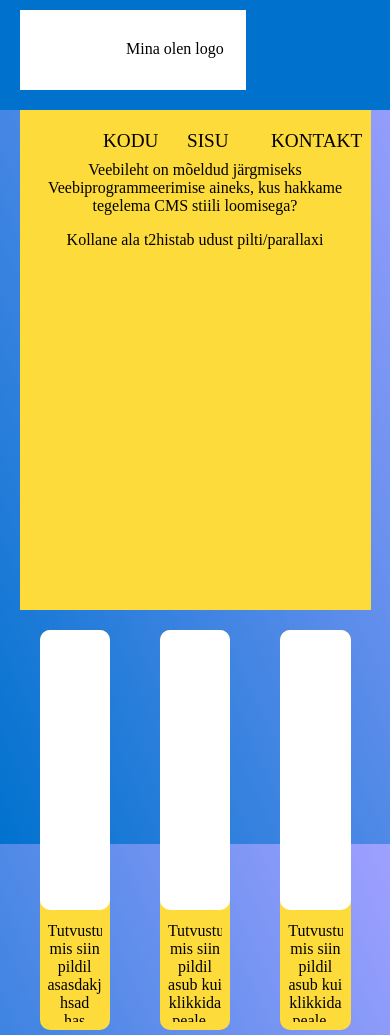
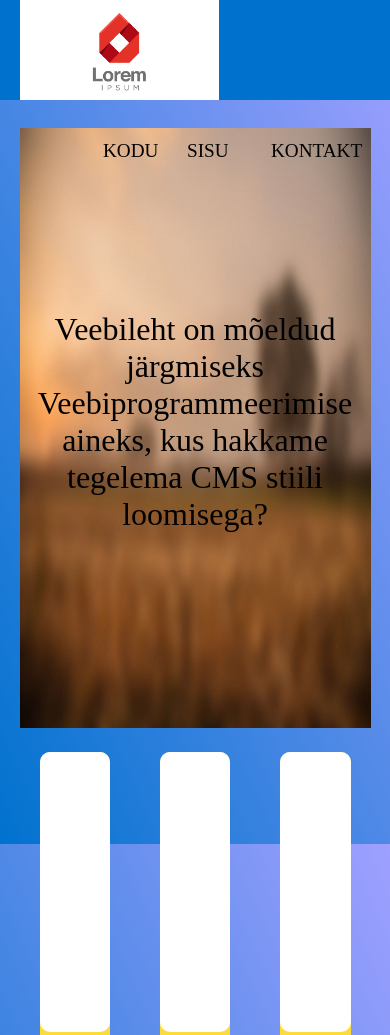
Before and after one commit to Kairokas/homework-website-simple, a plain HTML site: page index.html in a window 390 px wide. Shown: the top 1035 px of the page. Drawn offline with Linux system fonts and the light colour scheme.

Commit message:
Responsiveness and pictures

```diff
--- a/index.html
+++ b/index.html
@@ -8,10 +8,7 @@
     </head>
 <body>
     <header>
-        <img id="logo" src="images/blank_white.png" alt="Logo">
-        <div style="position: absolute; margin: 30px; padding-left: 96px;">
-            Mina olen logo
-        </div>
+        <img class="site-logo" src="images/sample-logo.png" alt="Veebilehe logo">
         <nav>
             <a href="#">Kodu</a>
             <a href="#blogi-parent">Sisu</a>
@@ -22,8 +19,8 @@
     <div class="page-container" id="page-container">
         <section class="tutvustus">
             <div class="tutvustus-sisu">
-                <p>Veebileht on mõeldud järgmiseks Veebiprogrammeerimise aineks, kus hakkame tegelema CMS stiili loomisega?</p>
-                Kollane ala t2histab udust pilti/parallaxi
+                <img class="tutvustus-background" src="images/introduction_background.jfif" alt="Background image">
+                <div class="tutvustus-sisu-text">Veebileht on mõeldud järgmiseks Veebiprogrammeerimise aineks, kus hakkame tegelema CMS stiili loomisega?</div>
             </div>
         </section>
         <section class="blogi-parent" id="blogi-parent">
--- /dev/null
+++ b/mobile-styles.css
@@ -0,0 +1,5 @@
+@media only screen and (max-width: 480px) {
+    .tutvustus-sisu-text {
+        top: 20%;
+    }
+}
--- a/styles.css
+++ b/styles.css
@@ -13,9 +13,10 @@ body {
 header {
     background-color: #0072CE;
     height: 80px;
-    padding-top: 10px;
     position: sticky; top: 0;
     padding-bottom: 20px;
+    /*Selleta kuvab tekst labi sticky menyy*/
+    z-index: 1;
 }
 
 .page-container {
@@ -23,8 +24,8 @@ header {
     width: 90%;
 }
 
-#logo {
-    height: 100%;
+.site-logo {
+    height: 125%;
     float: left;
     padding-left: 5%;
 }
@@ -88,15 +89,21 @@ nav a:nth-child(3):hover ~ .dot {
     opacity: 1;
 }
 
-.tutvustus {
-    height: 500px;
-    background-color: #fddb3a;
+.tutvustus-sisu {
+    text-align: center;
 }
 
-.tutvustus-sisu {
-    margin: auto;
-    text-align: center;
-    padding-top: 10%;
+.tutvustus-background {
+    height: 600px;
+    width: 100%;
+}
+
+.tutvustus-sisu-text {
+    position: absolute;
+    top: 50%;
+    left: 50%;
+    transform: translate(-50%, -50%);
+    font-size: xx-large;
 }
 
 .blogi-parent, .blogi-post {
@@ -206,7 +213,7 @@ nav a:nth-child(3):hover ~ .dot {
   }
 
 footer {
-    margin: 20px;
+    padding: 60px 20px 60px 20px;
 }
 
 .footer-icon {
```
Also changed, not shown: images/introduction_background.jfif (added), images/sample-logo.png (added).
